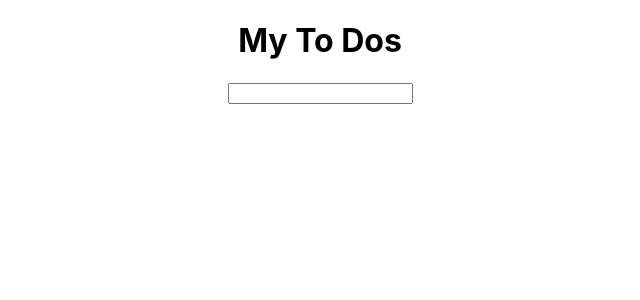
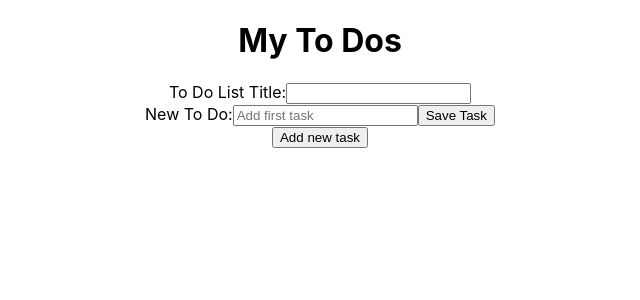
Before and after one commit to KCWill/ts-to-do, a React (Create React App) app: page / in a window 1280 px wide. Shown: the top 300 px of the page, without its empty margins (320-960 px from the left). Built offline with nearby package versions, Linux system fonts and the light colour scheme.

Commit message:
Add new task submit function

```diff
--- a/src/Components/App/App.tsx
+++ b/src/Components/App/App.tsx
@@ -5,17 +5,30 @@ import CreateToDos from '../CreateToDos/CreateToDos';
 
 const App = () => {
   const [ toDoTitle, setToDoTitle ] = useState('');
+  const [ addedTasks, setAddedTasks ] = useState([]);
 
   const addTitle = (event: FormEvent<HTMLFormElement>) => {
     event.preventDefault();
     const input = event.currentTarget.value;
     setToDoTitle(input);
   }
+
+  const addNewTask = (event: FormEvent<HTMLFormElement>) => {
+    event.preventDefault();
+    const input = event.currentTarget.value;
+    setAddedTasks(input)
+  }
+
   return (
     <div className="App">
       <h1>My To Dos</h1>
       <ToDos />
-      <CreateToDos addTitle={addTitle} />
+      <CreateToDos
+        toDoTitle={toDoTitle}
+        addTitle={addTitle}
+        addNewTask={addNewTask}
+        addedTasks={addedTasks}
+      />
     </div>
   );
 }
--- a/src/Components/CreateToDos/CreateToDos.tsx
+++ b/src/Components/CreateToDos/CreateToDos.tsx
@@ -1,15 +1,35 @@
-import React, { FC } from 'react';
+import React, { FC, useState } from 'react';
 
 
 type Props = {
   addTitle: any;
+  addedTasks: string[];
+  addNewTask: any;
+  toDoTitle: string;
 }
 
-const CreateToDos: FC<Props> = ({ addTitle }) => {
+const CreateToDos: FC<Props> = ({ addTitle, toDoTitle, addedTasks, addNewTask }) => {
+  const displayTaskAdder = () => {
+    if (!addedTasks.length){
+      return(
+        <div>
+          <form>
+            <label htmlFor='newToDo'>New To Do:</label>
+            <input type='text' name='newTask' placeholder='Add first task'></input>
+            <button type='submit' onSubmit={addNewTask}>Save Task</button>
+          </form>
+          <button>Add new task</button>
+        </div>
+      )
+    }
+
+  }
   return (
     <div>
       <form>
-        <input type='text' onChange={addTitle}></input>
+        <label htmlFor='title'>To Do List Title:</label>
+        <input type='text' name='title' onChange={addTitle}></input>
+        {displayTaskAdder()}
       </form>
     </div>
   )
```
